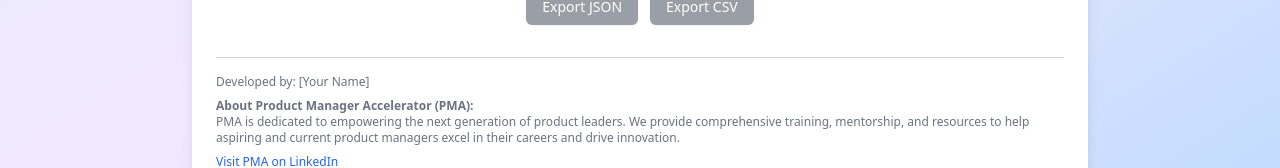
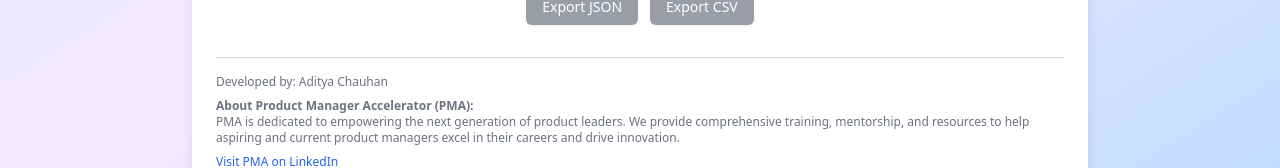
Before and after one commit to hooiv/weather-app-fullstack, a React (Create React App) app in the folder frontend/: page / in a window 1280 px wide. Shown: the part 569-737 px from the top of the page. Built offline with nearby package versions, Linux system fonts and the light colour scheme; no server answers.

Commit message:
Apr 5, 2025, 2:06 PM

```diff
--- a/frontend/src/components/Footer.js
+++ b/frontend/src/components/Footer.js
@@ -3,13 +3,13 @@
 const Footer = ({ yourName }) => {
     return (
         <footer className="mt-8 pt-4 border-t border-gray-300 text-xs text-gray-500">
-            <p className="mb-2">Developed by: {yourName}</p>
+            <p className="mb-2">Developed by: {"Aditya Chauhan"}</p>
             <p className="font-semibold">About Product Manager Accelerator (PMA):</p>
             <p className="mb-2">
                  PMA is dedicated to empowering the next generation of product leaders. We provide comprehensive training, mentorship, and resources to help aspiring and current product managers excel in their careers and drive innovation.
             </p>
             <a
-                href="https://www.linkedin.com/company/product-manager-accelerator/"
+                href="https://www.linkedin.com/school/pmaccelerator/"
                 target="_blank"
                 rel="noopener noreferrer"
                 className="text-blue-600 hover:underline"
```
